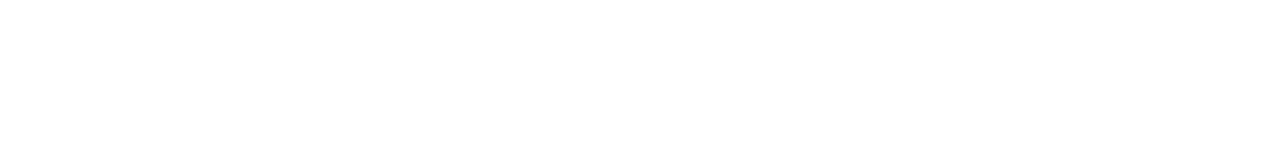
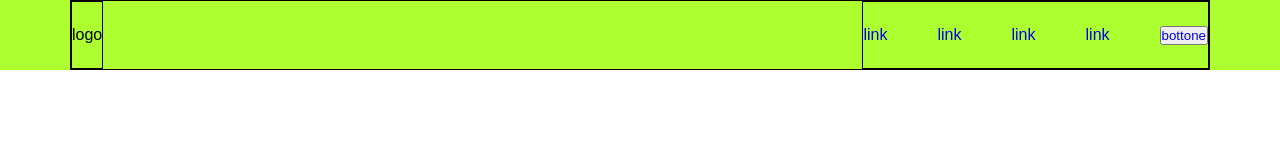
Before and after one commit to natdm02/htmlcss-responsive-layout, a plain HTML site: page index.html in a window 1280 px wide. Drawn offline with Linux system fonts and the light colour scheme.

Commit message:
[add]header

```diff
--- a/css/main.css
+++ b/css/main.css
@@ -7,3 +7,50 @@
 body{
   font-family: Arial, Helvetica, sans-serif;
 }
+/* ------------------------------------------------------------------------------- */
+
+.container{
+  margin: 0 auto;
+  max-width: 1140px;
+}
+
+.d-flex{
+  display: flex;
+}
+
+.debug{
+  border: 1px solid black;
+}
+
+li{
+  list-style: none;
+}
+
+a{
+  text-decoration: none;
+}
+
+
+/*------------------------------------ header--------------------------------- */
+
+header{
+  background-color: greenyellow;
+  height: 70px;
+}
+
+header .container{
+  height: 100%;
+  justify-content: space-between;
+}
+
+.logo{
+  align-items: center;
+}
+
+.menu{
+  align-items: center;
+}
+
+.menu nav ul li a{
+  padding-right: 50px;
+}
--- a/index.html
+++ b/index.html
@@ -4,8 +4,37 @@
   <meta charset="UTF-8">
   <meta name="viewport" content="width=device-width, initial-scale=1.0">
   <title>responsive-layout</title>
+  <link rel="stylesheet" href="css/main.css">
 </head>
 <body>
 
+<!----------header--------------->
+  <header>
+
+    <div class="container debug d-flex">
+
+      <div class="logo debug d-flex">logo</div>
+
+      <div class="menu debug d-flex">
+
+        <nav>
+
+          <ul class="d-flex">
+            <li><a href="#">link</a></li>
+            <li><a href="#">link</a></li>
+            <li><a href="#">link</a></li>
+            <li><a href="#">link</a></li>
+
+          </ul>
+
+        </nav>
+
+        <button><a href="#">bottone</a></button>
+
+      </div>
+
+    </div>
+  </header>
+
 </body>
 </html>
```
